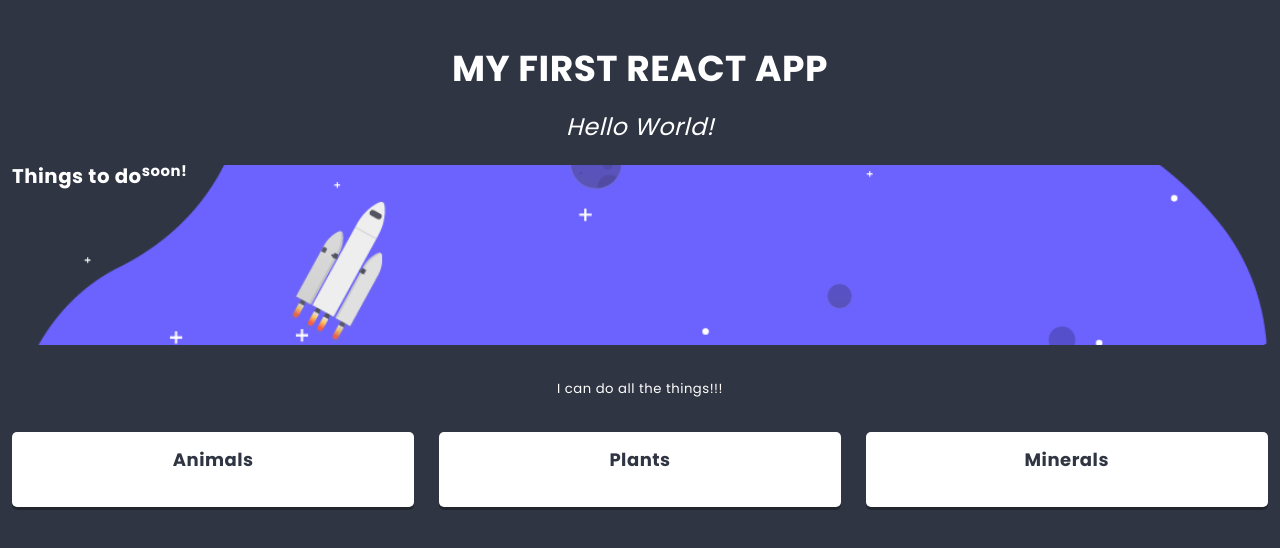
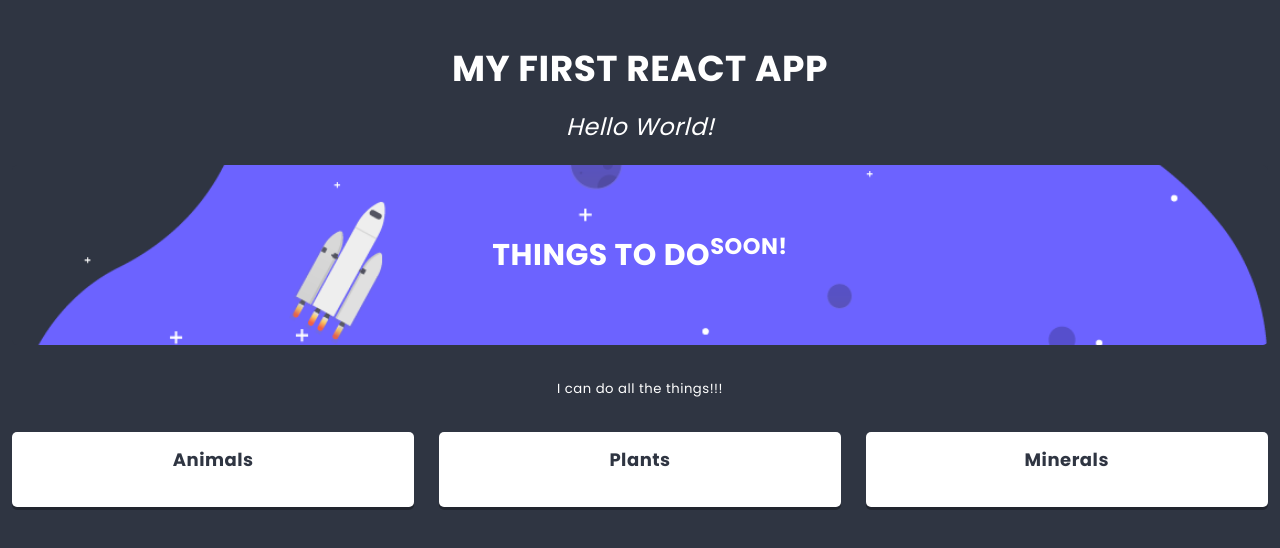
Before and after one commit to brandn3w/study-react, a React app: page / in a window 1280 px wide. Shown: the top 548 px of the page. Built offline with nearby package versions, Linux system fonts and the light colour scheme.

Commit message:
Fix subtitle styling

```diff
--- a/src/components/Hero/Hero.js
+++ b/src/components/Hero/Hero.js
@@ -4,7 +4,7 @@ import PropTypes from 'prop-types';
 
 const Hero = props => (
         <header className={styles.component}>
-                  <h2 className={styles.subtitle}>{props.titleText}</h2>
+                  <h2 className={styles.title}>{props.titleText}</h2>
                   <img className={styles.image} src={props.image}/>
       </header>
 );
```
